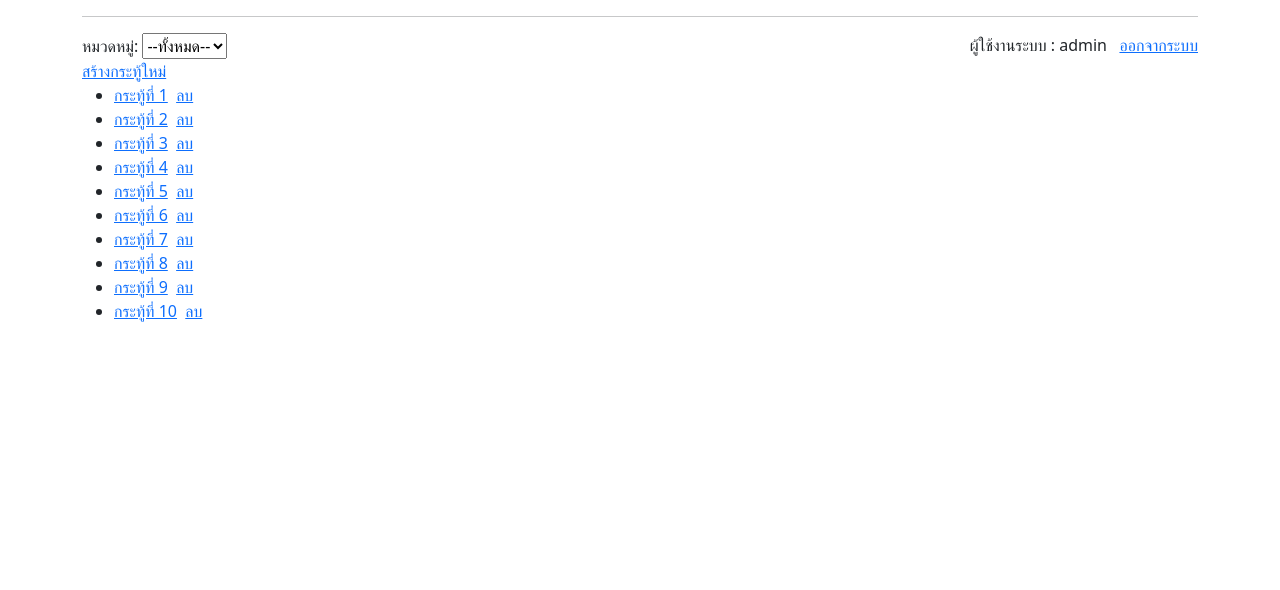
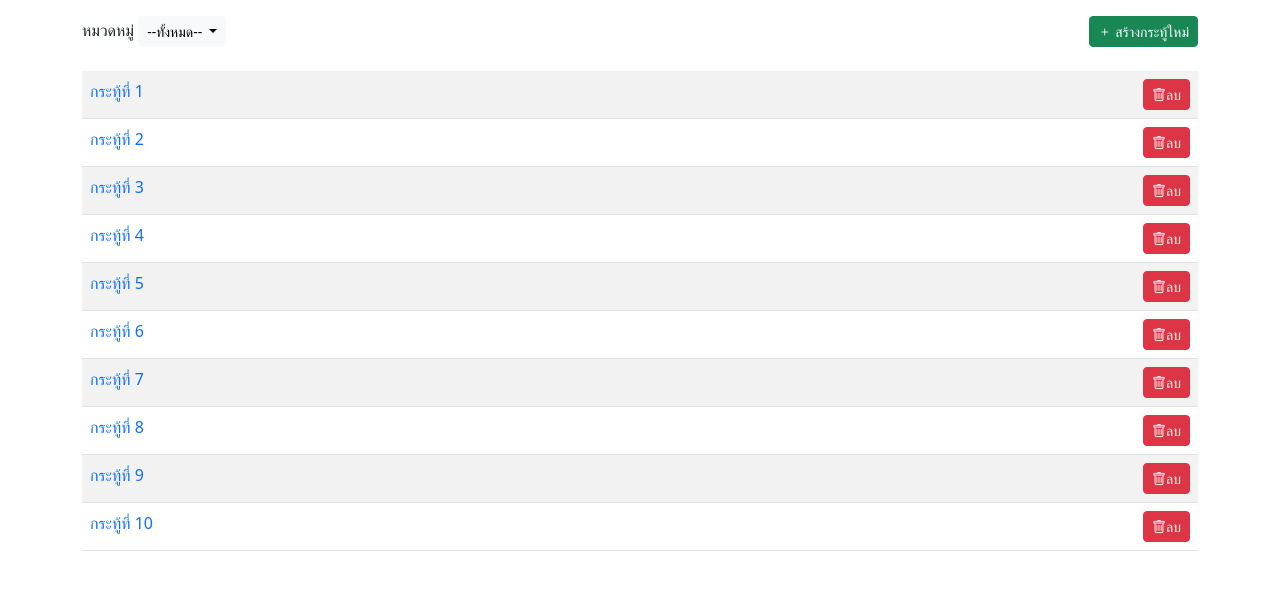
Before and after one commit to PEXXVIII/Webboard_ECT_PEX, a PHP site: page / in a window 1280 px wide. Shown: the part 112-702 px from the top of the page. Run offline with PHP 8.4, Linux system fonts and the light colour scheme; the visitor is signed in with stand-in values (Sample User, id 1).

Commit message:
Update Webboard using bootstrap
update file index.php login.php
veritf.php create nav.php

```diff
--- a/index.php
+++ b/index.php
@@ -16,75 +16,42 @@ session_start();
      <div class="container-lg">
     <h1 style="text-align: center;" class"mt-3">Webboard PEXJAV </h1>
 
-    <nav class="navbar navbar-expand-lg " style="background-color: #d3d3d3;">
-      <div class="container-fluid">
-        <a class="navbar-brand" href="index.php"><i class="bi bi-house-door-fill"></i> Home</a>
+    <?php @include "nav.php" ?>
 
-      <ul class="navbar-nav">
-        <?php
-        if(!isset($_SESSION['id'])){
-        ?>
-        <li class="nav-item">
-          <a class="nav-link" aria-current="page" href="login.php"><i class="bi bi-pencil-square"></i> เข้าสู่ระบบ</a>
-        </li>
-        <?php
-        }else{ ?>
-        <li class="nav-item dropdown">
-          <a class="btn btn-outline-secondary btn-sm dropdown-toggle" href="#" role="button" data-bs-toggle="dropdown" aria-expanded="false">
-            <i class="bi bi-person-lines-fill"></i> <?php echo $_SESSION['username']; ?>
-          </a>
-          <ul class="dropdown-menu">
-            <li><a class="dropdown-item" href="logout.php"><i class="bi bi-power"></i> ออกจากระบบ</a></li>
-          </ul>
-        </li>
-        <?php } ?>
-      </ul>
+<div class="mt-3 d-flex justify-content-between">
+  <div>
+  <label>หมวดหมู่</label>
+  <span class="dropdown">
+  <button class="btn btn-light btn-sm dropdown-toggle" type="button" data-bs-toggle="dropdown" aria-expanded="false">
+    --ทั้งหมด--
+  </button>
+  <ul class="dropdown-menu">
+    <li><a class="dropdown-item" href="#">ทั้งหมด</a></li>
+    <li><a class="dropdown-item" href="#">เรื่องเรียน</a></li>
+    <li><a class="dropdown-item" href="#">เรื่องทั่วไป</a></li>
+  </ul>
+</span>
+</div>
+<?php if(isset($_SESSION['id'])){ ?>
+<div><a href="newpost.php" class="btn btn-success btn-sm">
+<i class="bi bi-plus"></i> สร้างกระทู้ใหม่</a>
+</div>
+<?php } ?>
+</div>
 
-  </div>
-</nav>
-    <hr>
-    <form action="#">
-        หมวดหมู่:
-        <select>
-            <option value="all">--ทั้งหมด--</option>
-            <option value="general">เรื่องทั่วไป</option>
-            <option value="study">เรื่องเรียน</option>
-        </select>
+   <table class="table table-striped mt-4">
+   <?php
+        for($i= 1; $i <= 10; $i++){
+            echo "<tr><td class='d-flex justify-content-between'><a href=post.php?id=$i style=text-decoration:none>กระทู้ที่ $i</a>";
+            if(isset($_SESSION['id']) && $_SESSION['role']=='a'){
+            echo "&nbsp;&nbsp;<a href=delete.php?id=$i class='btn btn-danger btn-sm '><i class='bi bi-trash'></i>ลบ</a>";
 
-        <?php
-        if(!isset($_SESSION['id'])){
-            echo "<a href=login.php style='float: right;'>เข้าสู่ระบบ</a>";
-        }else {
-            echo "<div  style ='float:right'>
-            ผู้ใช้งานระบบ : $_SESSION[username]&nbsp;&nbsp;
-            <a href=logout.php>ออกจากระบบ</a>
-            </div><br>
-            <a href=newpost.php>สร้างกระทู้ใหม่</a>";
+            }
+            echo "</td></tr>";
 
         }
         ?>
-
-    </form>
-    <ul>
-        <?php
-        for($i= 1; $i <= 10; $i++){
-            echo "<li><a href=post.php?id=$i>กระทู้ที่ $i</a>";
-            if(isset($_SESSION['id']) && $_SESSION['role']=='a'){
-                echo "&nbsp;&nbsp;<a href=delete.php?id=$i>ลบ</a>";
-
-            }
-            echo "</li>";
-
-
-        }
-        ?>
-        <!-- <li><a href="post.php?id=1">กระทู้ที่ 1</a></li>
-        <li><a href="post.php?id=2">กระทู้ที่ 2</a></li>
-        <li><a href="post.php?id=3">กระทู้ที่ 3</a></li>
-        <li><a href="post.php?id=4">กระทู้ที่ 4</a></li>
-        <li><a href="post.php?id=5">กระทู้ที่ 5</a></li> -->
-
-    </ul>
+   </table>
 
 </body>
 </html>
--- /dev/null
+++ b/nav.php
@@ -0,0 +1,26 @@
+<nav class="navbar navbar-expand-lg " style="background-color: #d3d3d3;">
+      <div class="container-fluid">
+        <a class="navbar-brand" href="index.php"><i class="bi bi-house-door-fill"></i> Home</a>
+
+      <ul class="navbar-nav">
+        <?php
+        if(!isset($_SESSION['id'])){
+        ?>
+        <li class="nav-item">
+          <a class="nav-link" aria-current="page" href="login.php"><i class="bi bi-pencil-square"></i> เข้าสู่ระบบ</a>
+        </li>
+        <?php
+        }else{ ?>
+        <li class="nav-item dropdown">
+          <a class="btn btn-outline-secondary btn-sm dropdown-toggle" href="#" role="button" data-bs-toggle="dropdown" aria-expanded="false">
+            <i class="bi bi-person-lines-fill"></i> <?php echo $_SESSION['username']; ?>
+          </a>
+          <ul class="dropdown-menu">
+            <li><a class="dropdown-item" href="logout.php"><i class="bi bi-power"></i> ออกจากระบบ</a></li>
+          </ul>
+        </li>
+        <?php } ?>
+      </ul>
+
+  </div>
+</nav>
```
Also changed, not shown: login.php (+45 -12 lines), verify.php (+16 -10 lines).
